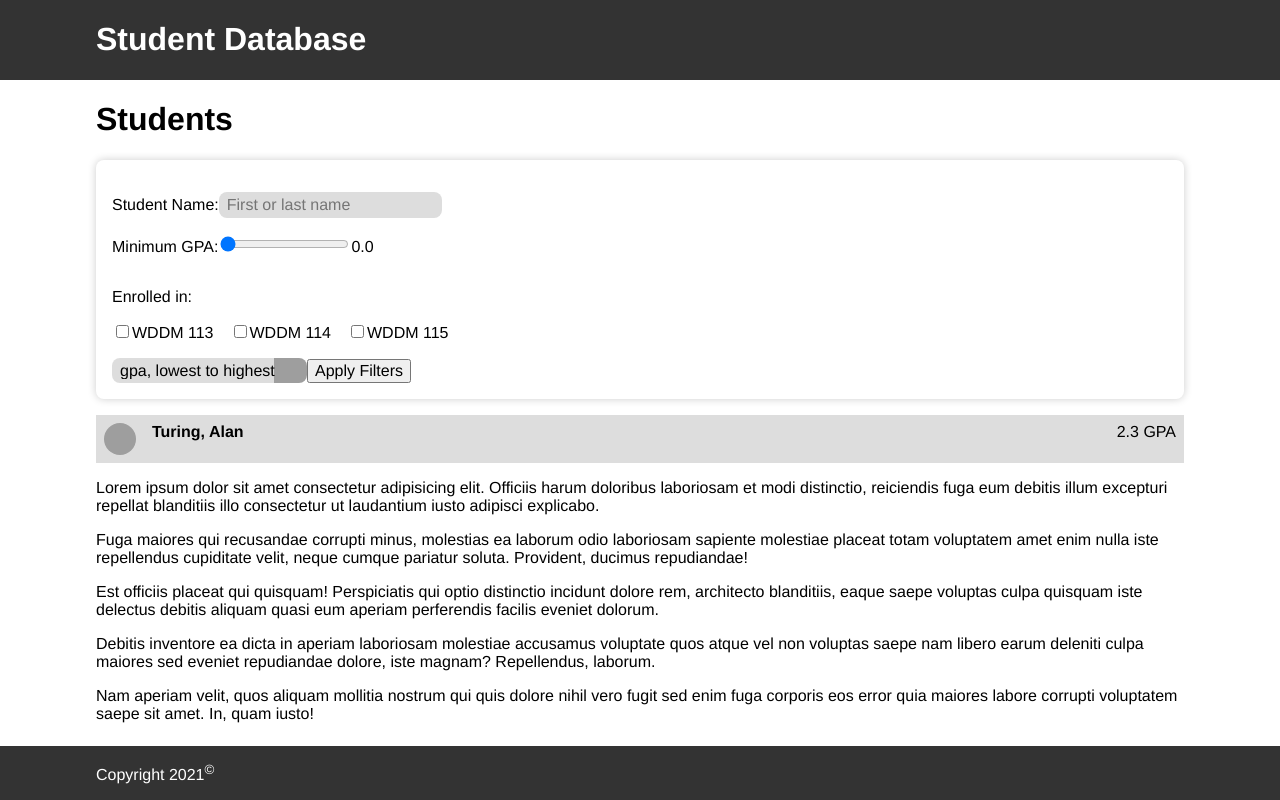
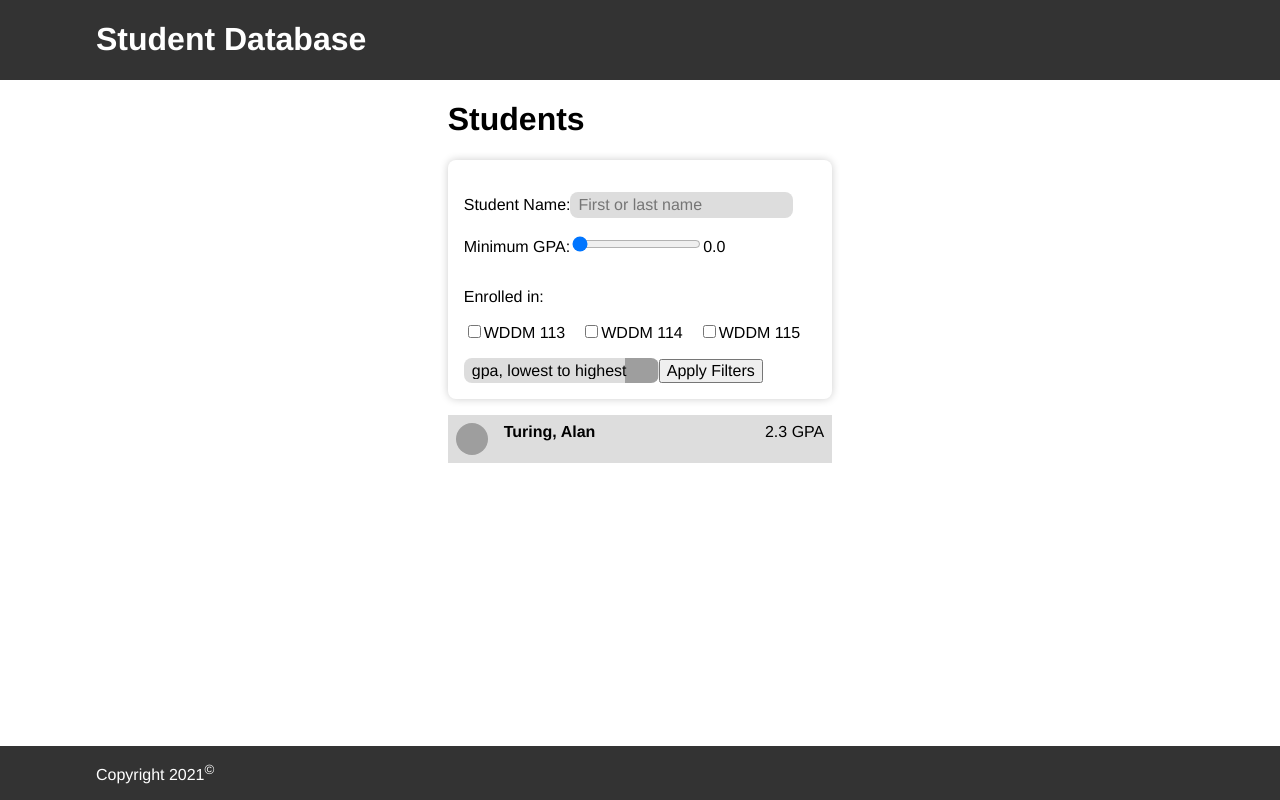
Before and after one commit to juneate/w21-react-student-db, a React app: page / in a window 1280 px wide. Built offline with nearby package versions, Linux system fonts and the light colour scheme; grey boxes are pictures that could not be loaded.

Commit message:
Resolve layout

```diff
--- a/src/App.js
+++ b/src/App.js
@@ -1,13 +1,9 @@
 import React from 'react'
+import Layout from 'components/Layout'
 
 const App = () => {
   return (
-    <div className="layout">
-      <header className="toplevel-header">
-        <div className="container">
-          <h1>Student Database</h1>
-        </div>
-      </header>
+    <Layout>
       <main className="toplevel-main container">
         <h1 className="heading">Students</h1>
 
@@ -52,24 +48,9 @@ const App = () => {
           </li>
         </ul>
 
-        <p>Lorem ipsum dolor sit amet consectetur adipisicing elit. Officiis harum doloribus laboriosam et modi distinctio, reiciendis fuga eum debitis illum excepturi repellat blanditiis illo consectetur ut laudantium iusto adipisci explicabo.</p>
-        <p>Fuga maiores qui recusandae corrupti minus, molestias ea laborum odio laboriosam sapiente molestiae placeat totam voluptatem amet enim nulla iste repellendus cupiditate velit, neque cumque pariatur soluta. Provident, ducimus repudiandae!</p>
-        <p>Est officiis placeat qui quisquam! Perspiciatis qui optio distinctio incidunt dolore rem, architecto blanditiis, eaque saepe voluptas culpa quisquam iste delectus debitis aliquam quasi eum aperiam perferendis facilis eveniet dolorum.</p>
-        <p>Debitis inventore ea dicta in aperiam laboriosam molestiae accusamus voluptate quos atque vel non voluptas saepe nam libero earum deleniti culpa maiores sed eveniet repudiandae dolore, iste magnam? Repellendus, laborum.</p>
-        <p>Nam aperiam velit, quos aliquam mollitia nostrum qui quis dolore nihil vero fugit sed enim fuga corporis eos error quia maiores labore corrupti voluptatem saepe sit amet. In, quam iusto!</p>
-
-
         <p id="numStudents"></p>
       </main>
-      <footer className="toplevel-footer">
-        <div className="container">
-          <p>Copyright {(new Date()).getFullYear()}<sup>&copy;</sup></p>
-          {/* Social media icons/links */}
-          {/* Copyright/terms/legal */}
-          {/* Sitemap/links */}
-        </div>
-      </footer>
-    </div>
+    </Layout>
   )
 }
 
--- /dev/null
+++ b/src/components/Footer.js
@@ -0,0 +1,16 @@
+import React from 'react'
+
+const Footer = () => {
+  return (
+    <footer className="toplevel-footer">
+      <div className="container">
+        <p>Copyright {(new Date()).getFullYear()}<sup>&copy;</sup></p>
+        {/* Social media icons/links */}
+        {/* Copyright/terms/legal */}
+        {/* Sitemap/links */}
+      </div>
+    </footer>
+  )
+}
+
+export default Footer
--- /dev/null
+++ b/src/components/Header.js
@@ -0,0 +1,14 @@
+import React from 'react'
+
+const Header = () => {
+
+  return (
+    <header className="toplevel-header">
+      <div className="container">
+        <h1>Student Database</h1>
+      </div>
+    </header>
+  )
+}
+
+export default Header
--- /dev/null
+++ b/src/components/Layout.js
@@ -0,0 +1,20 @@
+import React from 'react'
+import Header from 'components/Header'
+import Footer from 'components/Footer'
+
+const Layout = ({children}) => {
+
+  console.log(children)
+
+  return (
+    <div className="layout">
+      <Header />
+
+      {children}
+
+      <Footer />
+    </div>
+  )
+}
+
+export default Layout
```
